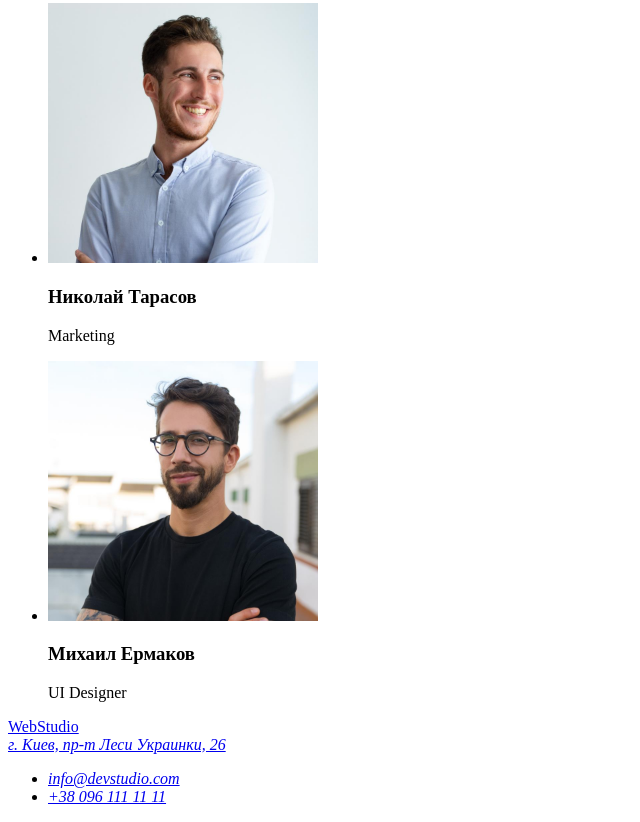
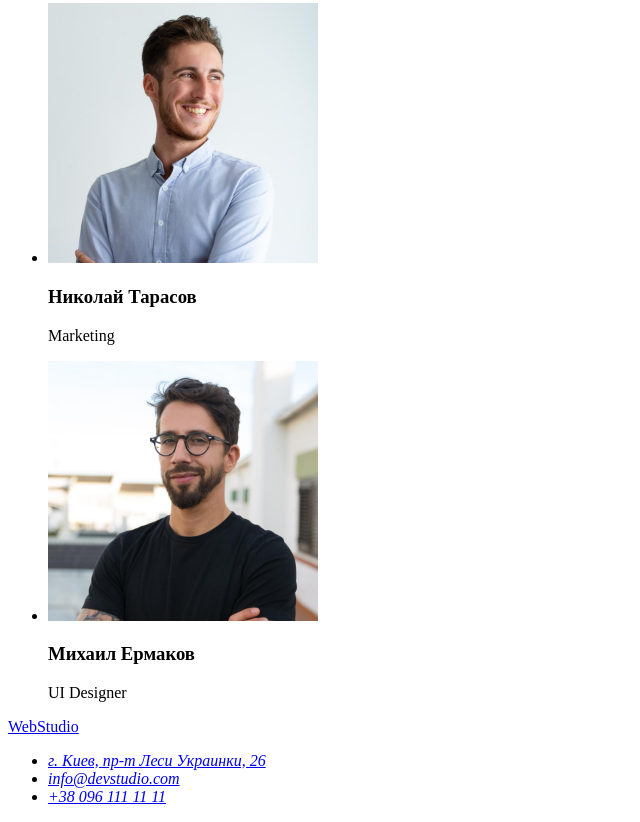
Before and after one commit to VeronikaTerletska/goit-markup-hw-01, a plain HTML site: page index.html in a window 1280 px wide. Shown: the part 2285-3107 px from the top of the page, without its empty margins (0-640 px from the left). Drawn offline with Linux system fonts and the light colour scheme.

Commit message:
changed the address in footer

```diff
--- a/index.html
+++ b/index.html
@@ -89,8 +89,8 @@
     <footer>
         <a href="./index.html">WebStudio</a>
         <address>
-            <a href="https://goo.gl/maps/n7KvUpTxi8NSxzfY6" target="_blank" rel="nofollow noreferrer noopener">г. Киев, пр-т Леси Украинки, 26</a>
             <ul>
+                <li><a href="https://goo.gl/maps/n7KvUpTxi8NSxzfY6" target="_blank" rel="nofollow noreferrer noopener">г. Киев, пр-т Леси Украинки, 26</a></li>
                 <li><a href="mailto:info@devstudio.com">info@devstudio.com</a></li>
                 <li><a href="tel:+380961111111">+38 096 111 11 11</a></li>
             </ul>
```
